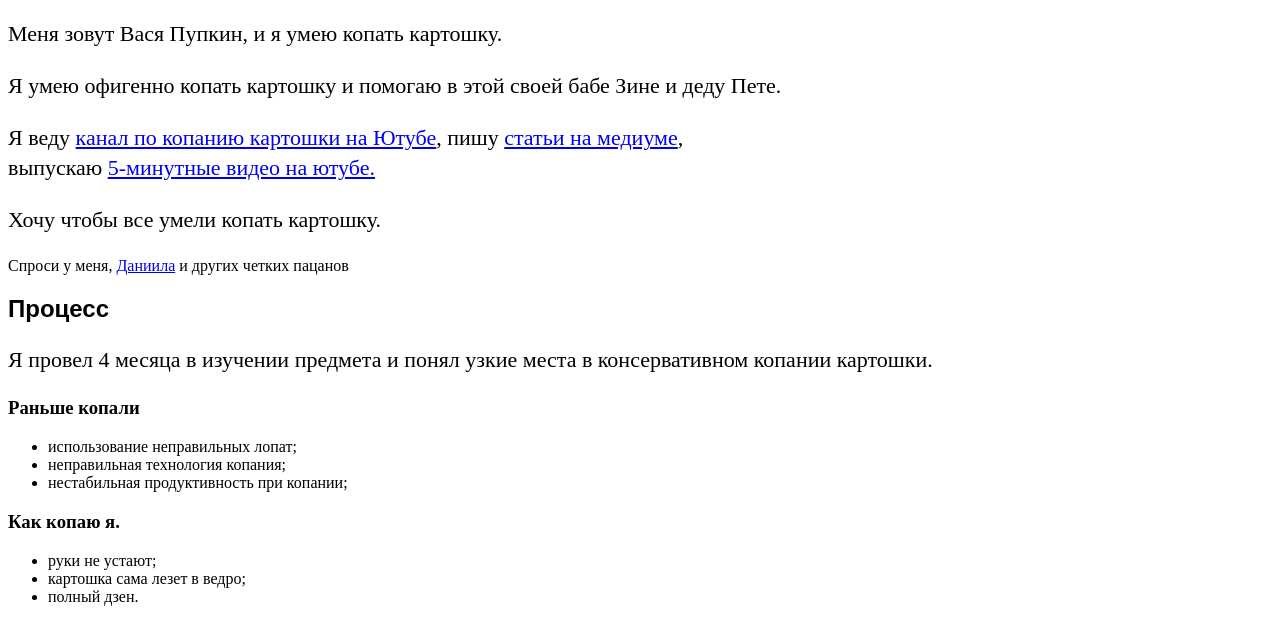
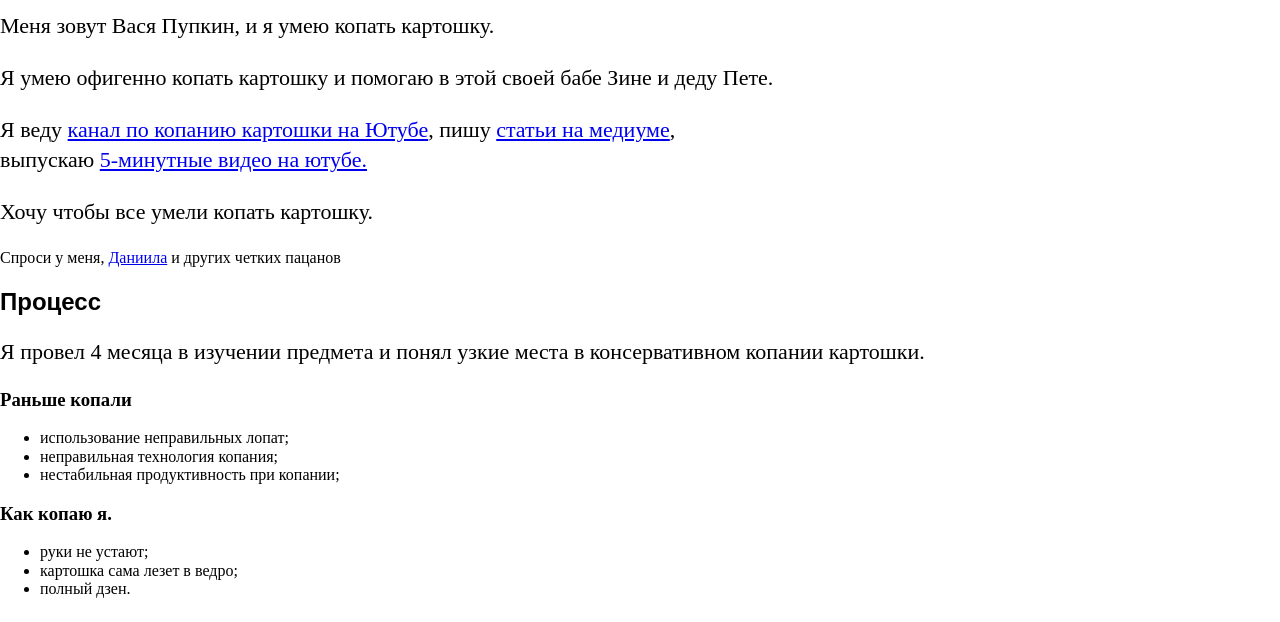
Before and after one commit to M16a333/project, a plain HTML site: page index.html in a window 1280 px wide. Shown: the part 219-841 px from the top of the page. Drawn offline with Linux system fonts and the light colour scheme.

Commit message:
add link normalize

```diff
--- a/index.html
+++ b/index.html
@@ -5,6 +5,7 @@
     <meta name="viewport" content="width=device-width, initial-scale=1">
     <meta http-equiv="X-UA-Compatible" content="ie=edge">
     <title>Урок по верстке | Number Three</title>
+    <link rel="stylesheet" href="./normalize.css">
     <link rel="stylesheet" href="./css/style.css">
   </head>
   <body>
```
